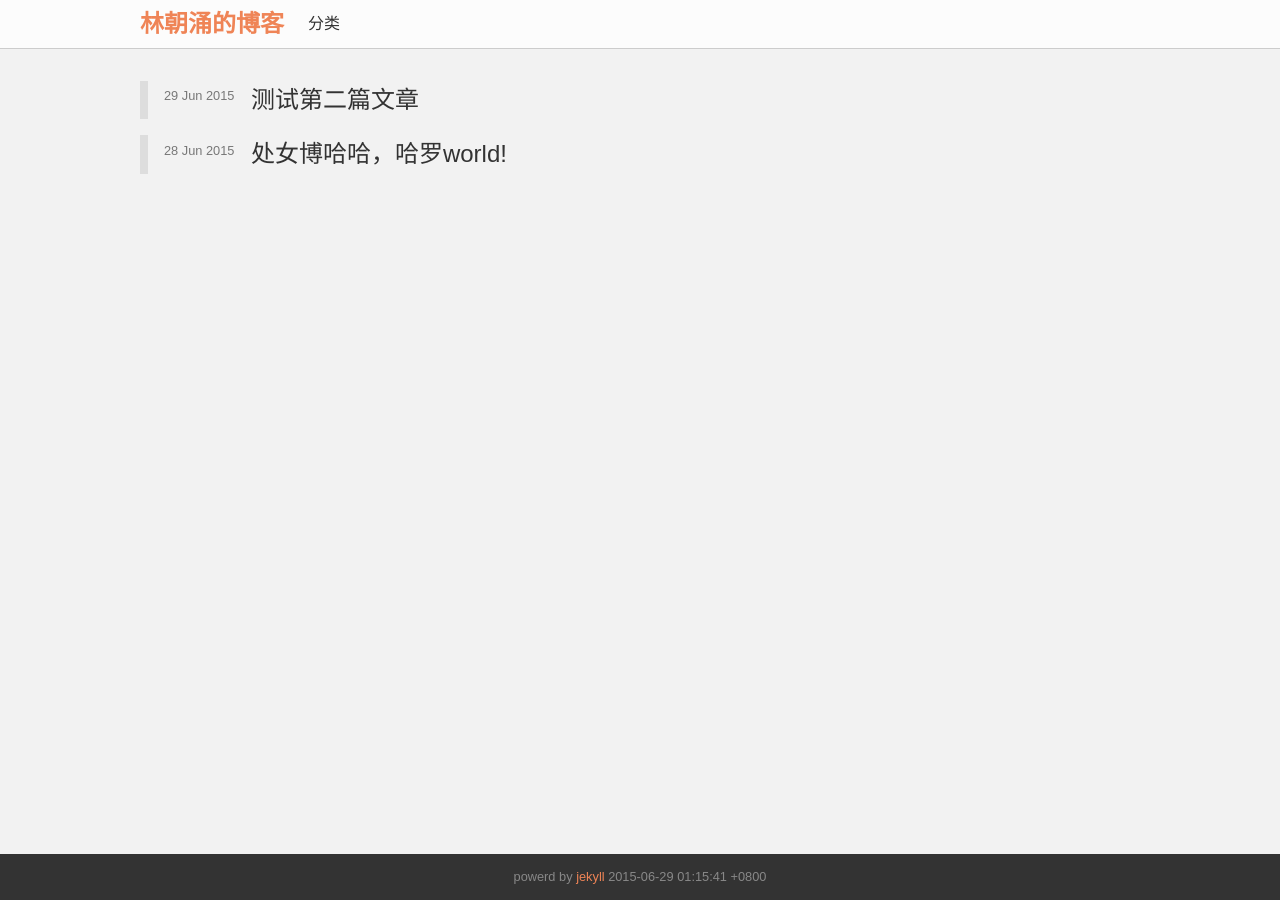
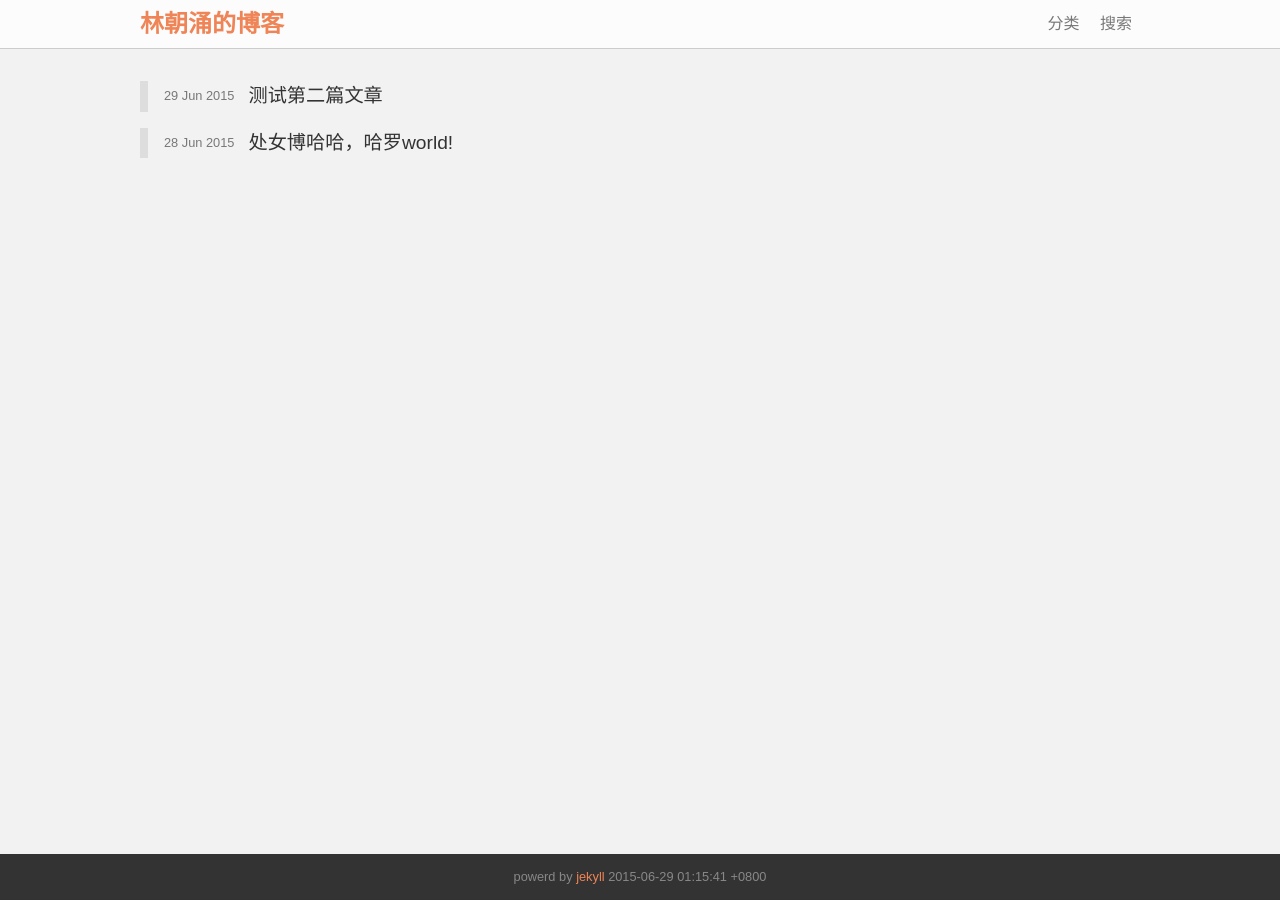
Before and after one commit to bravelincy/joenil.github.io, a Jekyll site: the page built from index.html, in a window 1280 px wide. Built offline with Jekyll 4.4.1, drawn with Linux system fonts in a browser that asks for light colours.

Commit message:
modified fontsize

```diff
--- a/_includes/header.html
+++ b/_includes/header.html
@@ -5,6 +5,7 @@
 		</strong>
 		<nav>
 			<a href="">分类</a>
+			<a href="">搜索</a>
 		</nav>
 	</div>
 </header>
--- a/css/style.css
+++ b/css/style.css
@@ -27,6 +27,20 @@ body {
 	background: rgba(255,255,255, .8);
 	border-bottom: 1px solid #ccc;
 	margin-bottom: 2em;
+}
+
+.header nav {
+	float: right;
+}
+
+.header nav a {
+	margin: 0 .5em;
+	color: #787878;
+	transition: color .2s;
+}
+
+.header nav a:hover {
+	color: #333;
 }
 
 .footer {
@@ -61,7 +75,7 @@ body {
 }
 
 .article-list li a {
-	transition: color .1s;
+	transition: color .2s;
 }
 
 .article-list li a:hover {
@@ -79,7 +93,7 @@ body {
 .al-title {
 	display: inline-block;
 	margin-left: .5em;
-	font-size: 1.5em;
+	font-size: 1.2em;
 }
 
 .article-header {
```
